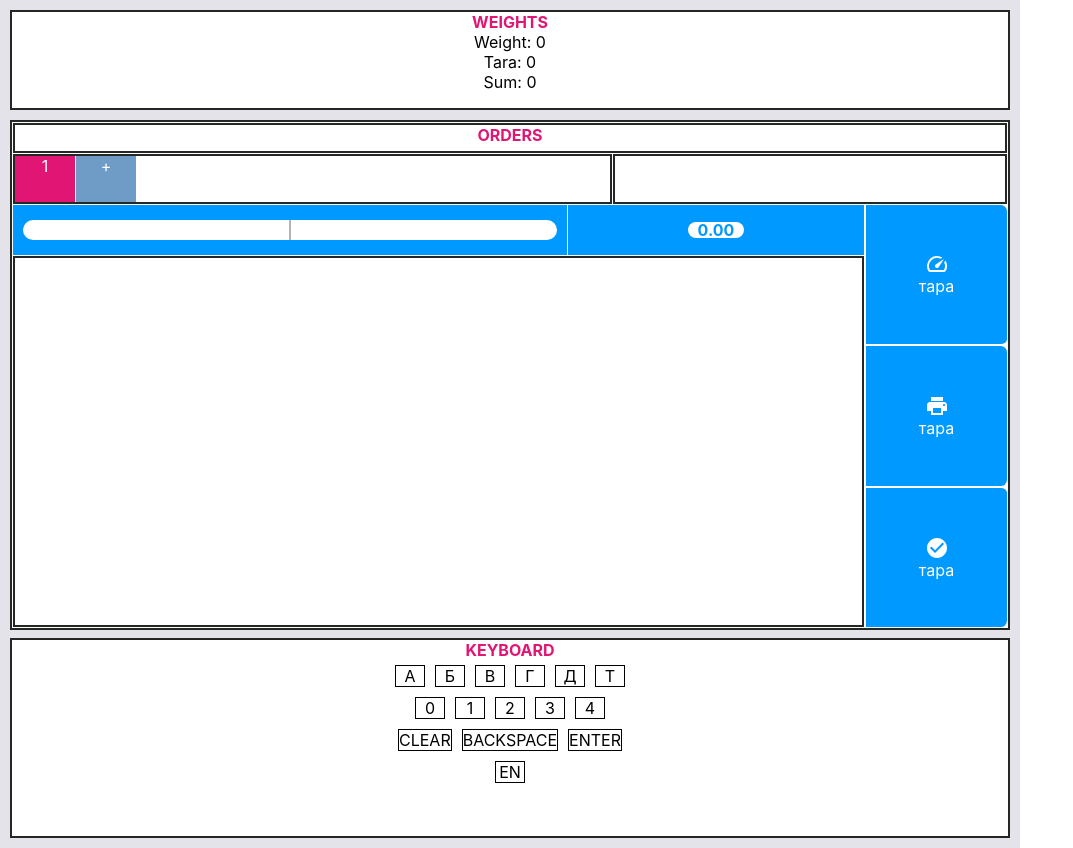
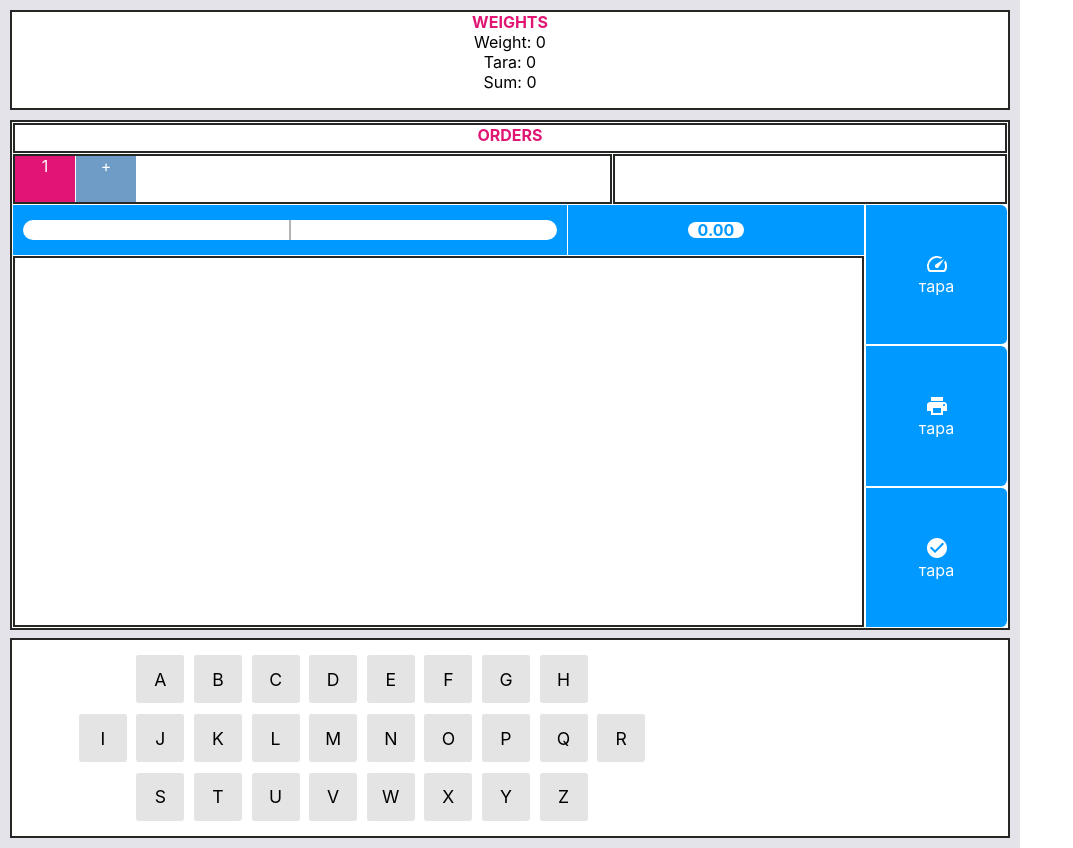
Before and after one commit to NeverSmileMan/testo, a React (Create React App) app: page / in a window 1280 px wide. Shown: the whole page, without its empty margins (0-1073 px from the left). Built offline with nearby package versions, Linux system fonts and the light colour scheme.

Commit message:
keyboard

```diff
--- a/src/Components/Keyboard.tsx
+++ b/src/Components/Keyboard.tsx
@@ -4,6 +4,14 @@ import KeyboardLayoutUA from './KeyboardLayoutUA';
 import KeyboardLayoutEN from './KeyboardLayoutEN';
 import KeyboardLayoutNUMS from './KeyboardLayoutNUMS';
 import KeyboardLayoutFUNC from './KeyboardLayoutFUNC';
+
+import { makeStyles } from '@material-ui/styles';
+
+const useStyles = makeStyles({
+    'keyboard': {
+        display: 'flex',
+    },
+});
 
 const keyboard = KeyboardObject.getInstance();
 
@@ -22,23 +30,25 @@ const getLangHandler = (setLang: React.Dispatch<(lang: string) => string>) =>
 };
 
 function Keyboard() {
+    const classes = useStyles();
     const [lang, setLang] = useState('UA');
     const [changeLang] = useState(() => getLangHandler(setLang));
 
     const nextLang = lang === 'UA' ? 'EN' : 'UA';
 
     return (
-        <div className='keyboard' onClick={onClick}>
-            <div className='title'>KEYBOARD</div>
-            {lang === 'UA' && <KeyboardLayoutUA />}
-            {lang === 'EN' && <KeyboardLayoutEN />}
-            <KeyboardLayoutNUMS />
+        <div className={`${classes.keyboard} keyboard`} onClick={onClick}>
+            {/* <div className='title'>KEYBOARD</div> */}
+            {/* {lang === 'UA' && <KeyboardLayoutUA />}
+            {lang === 'EN' && <KeyboardLayoutEN />} */}
+            <KeyboardLayoutEN />
+            {/* <KeyboardLayoutNUMS />
             <KeyboardLayoutFUNC />
             <div className='key'
                 onClick={changeLang}
                 data-next-lang={nextLang}>
                 {nextLang}
-            </div>
+            </div> */}
         </div>
     );
 }
--- a/src/Components/KeyboardLayoutEN.tsx
+++ b/src/Components/KeyboardLayoutEN.tsx
@@ -1,15 +1,84 @@
 import React from 'react';
 import KeyboardObject from '../data.structure/Keyboard';
+import { makeStyles } from '@material-ui/styles';
+
+function getSizeOfElements(layoutWidth: number) {
+    const keyCount = 26;
+    const rowCount = 3;
+    const keyCountByRow = [8, 10, 8];
+    const k1 = 0.7; // розрахункова (середня) відстань між кнопками (відносно ширини кнопки)
+    const k2 = 0.2; // фактична відстань між кнопками (відносно ширини кнопки)
+    const keyWidth = Math.ceil(layoutWidth * rowCount / keyCount / (1 + k1));
+    const rowsWidth = keyCountByRow.map(count => keyWidth * (count * (1 + k2) - k2));
+    const padding = k2 * keyWidth;
+
+    return {
+        layoutWidth: `${layoutWidth}px`,
+        keyWidth: `${keyWidth}px`,
+        rowsWidth: rowsWidth.map(width => `${width}px`),
+        padding: `${padding}px`,
+    };
+}
+
+const sizeOfElements = getSizeOfElements(700);
+
+const useStyles = makeStyles({
+    'layout': {
+        width: sizeOfElements.layoutWidth,
+        display: 'flex',
+        flexDirection: 'column',
+        paddingTop: sizeOfElements.padding,
+        paddingBottom: sizeOfElements.padding,
+        alignItems: 'center',
+        '& [class*=row]': {
+            flexGrow: '1',
+            display: 'flex',
+            justifyContent: 'space-between',
+            alignItems: 'center',
+        },
+        '& .row-1': {
+            width: sizeOfElements.rowsWidth[0],
+        },
+        '& .row-2': {
+            width:  sizeOfElements.rowsWidth[1],
+        },
+        '& .row-3': {
+            width:  sizeOfElements.rowsWidth[2],
+        },
+    },
+
+	'key': {
+		display: 'flex',
+		alignItems: 'center',
+		justifyContent: 'center',
+		borderRadius: '.15rem',
+		fontSize: '1.1em',
+		background:'#e4e4e4',
+		overflow: 'hidden',
+		fontWeight: 400,
+		height: sizeOfElements.keyWidth,
+		width: sizeOfElements.keyWidth,
+  },
+});
 
 const keyboard = KeyboardObject.getInstance();
 
-const keys = keyboard.getSet('EN')?.map(
-    (key, i) => <div className='key' key={i} data-key={key}>{key}</div>
-);
+function KeyboardLayoutEN() {
+    const classes = useStyles();
 
-function KeyboardLayoutEN() {
+    const keys = keyboard.getSet('EN')?.map(
+        (key, i) => <div className={`${classes.key}`} key={i} data-key={key}>{key}</div>
+    );
+
     if (!keys) return null;
-    return <div>{keys}</div>;
+
+    return (
+        <div className={classes.layout}>
+            <div className='row-1'>{keys.slice(0, 8)}</div>
+            <div className='row-2'>{keys.slice(8, 18)}</div>
+            <div className='row-3'>{keys.slice(18, 26)}</div>
+        </div>
+    );
 }
 
 export default KeyboardLayoutEN;
--- a/src/data.structure/data/keyboardSets.ts
+++ b/src/data.structure/data/keyboardSets.ts
@@ -10,7 +10,7 @@ export const keyboardSetUA: IKeyboardSet = {
 
 export const keyboardSetEN: IKeyboardSet = {
     setName: 'EN',
-    setKeys: ['A', 'B', 'C', 'D', 'E', 'F'],
+    setKeys: ['A', 'B', 'C', 'D', 'E', 'F', 'G', 'H', 'I', 'J', 'K', 'L', 'M', 'N', 'O', 'P', 'Q', 'R', 'S', 'T', 'U', 'V', 'W', 'X', 'Y', 'Z'],
 };
 
 export const keyboardSetNUMS: IKeyboardSet = {
```
Also changed, not shown: 1 other file (tests, documents, lock files or other folders).
